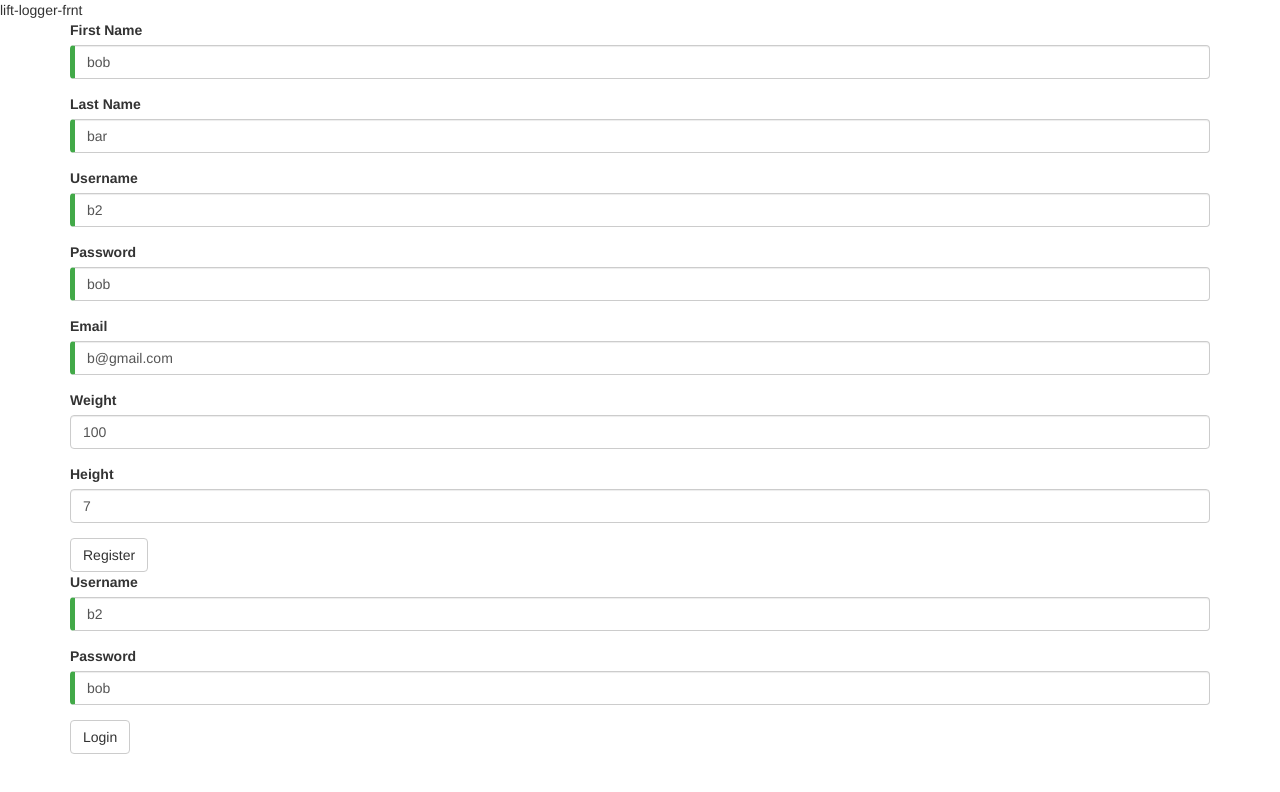
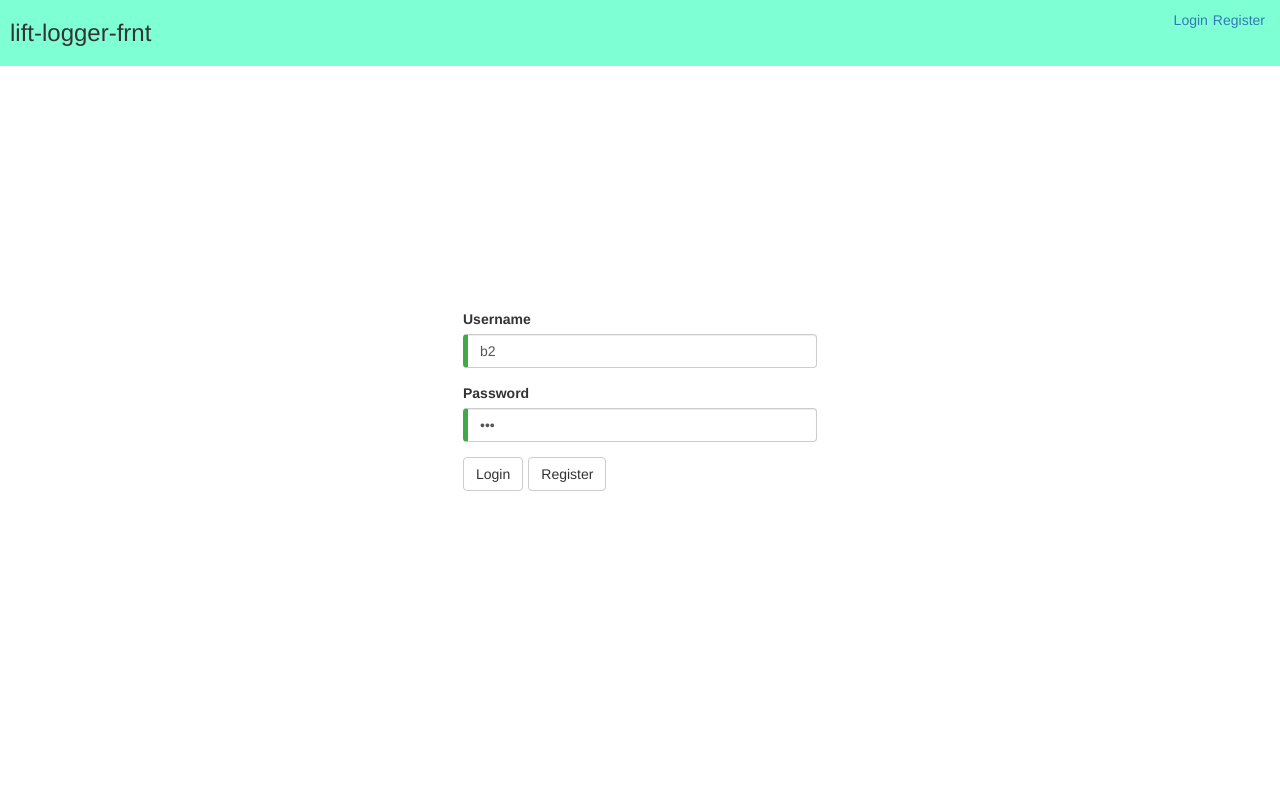
Before and after one commit to pitoniak32/lift-logger-frnt, an Angular app: page /login in a window 1280 px wide. Before the commit this address led to /. Shown: the top 792 px of the page. Built offline with nearby package versions, Linux system fonts and the light colour scheme.

Commit message:
feat: input and register forms with basic styles

```diff
--- a/src/app/app.component.html
+++ b/src/app/app.component.html
@@ -1,3 +1,9 @@
-<div>{{title}}</div>
-<register-form></register-form>
-<login-form></login-form>
+
+<div style="display: flex; background-color: aquamarine;">
+  <h3 style="padding: 0px 0px 10px 10px;">{{title}}</h3>
+  <nav style="margin-left: auto; padding: 10px 10px 0px 0px;">
+    <a style="padding-right: 5px;" routerLink="/login" routerLinkActive="active">Login</a>
+    <a style="padding-right: 5px;" routerLink="/register" routerLinkActive="active">Register</a>
+  </nav>
+</div>
+<router-outlet style="position: relative;"></router-outlet>
--- a/src/app/app.module.ts
+++ b/src/app/app.module.ts
@@ -16,7 +16,8 @@ import { LoginComponent } from './login/login.component';
     HttpClientModule,
     FormsModule,
     RouterModule.forRoot([
-      { path: '', component: UserComponent },
+      { path: 'login', component: LoginComponent },
+      { path: 'register', component: RegisterComponent },
     ])
   ],
   declarations: [
--- a/src/app/login/login.component.css
+++ b/src/app/login/login.component.css
@@ -0,0 +1,19 @@
+
+#button-box {
+  display: flex;
+}
+
+#login-submit-button {
+  margin-right: 5px;
+}
+#register-redirect-button {
+  margin-right: 5px;
+}
+
+.user-form {
+  width: 30%;
+  position: absolute;
+  top: 50%;
+  left: 50%;
+  transform: translate(-50%, -50%);
+}
--- a/src/app/login/login.component.html
+++ b/src/app/login/login.component.html
@@ -1,4 +1,4 @@
-<div class="container">
+<div class="container user-form">
   <div [hidden]="submitted">
     <form #userLoginForm="ngForm" (ngSubmit)="onSubmit()">
       <div class="form-group">
@@ -10,12 +10,15 @@
       </div>
       <div class="form-group">
         <label for="password">Password</label>
-        <input type="text" class="form-control" id="password" required [(ngModel)]="userModel.password" name="password" #password="ngModel">
+        <input type="password" class="form-control" id="password" required [(ngModel)]="userModel.password" name="password" #password="ngModel">
         <div [hidden]="password.valid || password.pristine" class="alert alert-danger" style="padding: 5px;">
           password is required
         </div>
       </div>
-      <button type="submit" class="btn btn-default" [disabled]="!userLoginForm.form.valid">Login</button>
+      <div id="button-box">
+        <button id="login-submit-button" type="submit" class="btn btn-default" [disabled]="!userLoginForm.form.valid">Login</button>
+        <button id="register-redirect-button" routerLink="/register" class="btn btn-default">Register</button>
+      </div>
     </form>
   </div>
   <div [hidden]="!submitted">
--- a/src/app/login/login.component.ts
+++ b/src/app/login/login.component.ts
@@ -7,7 +7,7 @@ import { User } from '../user';
   styleUrls: ['./login.component.css']
 })
 export class LoginComponent implements OnInit {
-  userModel: User = new User('bob', 'bar', 'b2', 'bob', 'b@gmail.com', 100, 7)
+  userModel: User = new User('bob', 'bar', 'b2', 'bob', 'bob', 'b@gmail.com', 100, 7)
 
   constructor() { }
 
@@ -19,6 +19,6 @@ export class LoginComponent implements OnInit {
   onSubmit() { this.submitted = true; }
 
   login() {
-    this.userModel = new User('', '', '', '', '', 0, 0)
+    this.userModel = new User('', '', '', '', '', '', 0, 0)
   }
 }
--- a/src/app/register/register.component.css
+++ b/src/app/register/register.component.css
@@ -0,0 +1,7 @@
+.user-form {
+  width: 30%;
+  position: absolute;
+  top: 50%;
+  left: 50%;
+  transform: translate(-50%, -50%);
+}
--- a/src/app/register/register.component.html
+++ b/src/app/register/register.component.html
@@ -1,18 +1,11 @@
-<div class="container">
+<div class="container user-form" style="padding-top: 10px;">
   <div [hidden]="submitted">
     <form #userLoginForm="ngForm" (ngSubmit)="onSubmit()">
       <div class="form-group">
-        <label for="firstName">First Name</label>
-        <input type="text" class="form-control" id="firstName" required [(ngModel)]="userModel.firstName" name="firstName" #firstName="ngModel">
-        <div [hidden]="firstName.valid || firstName.pristine" class="alert alert-danger" style="padding: 5px;">
-            first name is required
-        </div>
-      </div>
-      <div class="form-group">
-        <label for="lastName">Last Name</label>
-        <input type="text" class="form-control" id="lastName" required [(ngModel)]="userModel.lastName" name="lastName" #lastName="ngModel">
-        <div [hidden]="lastName.valid || lastName.pristine" class="alert alert-danger" style="padding: 5px;">
-            last name is required
+        <label for="email">Email</label>
+        <input type="text" class="form-control" id="email" required [(ngModel)]="userModel.email" name="email" #email="ngModel">
+        <div [hidden]="email.valid || email.pristine" class="alert alert-danger" style="padding: 5px;">
+          email is required
         </div>
       </div>
       <div class="form-group">
@@ -30,24 +23,10 @@
         </div>
       </div>
       <div class="form-group">
-        <label for="email">Email</label>
-        <input type="text" class="form-control" id="email" required [(ngModel)]="userModel.email" name="email" #email="ngModel">
-        <div [hidden]="email.valid || email.pristine" class="alert alert-danger" style="padding: 5px;">
-          email is required
-        </div>
-      </div>
-      <div class="form-group">
-        <label for="weight">Weight</label>
-        <input type="text" class="form-control" id="weight" [(ngModel)]="userModel.weight" name="weight" #weight="ngModel">
-        <div [hidden]="weight.valid || weight.pristine" class="alert alert-danger" style="padding: 5px;">
-          update this message
-        </div>
-      </div>
-      <div class="form-group">
-        <label for="height">Height</label>
-        <input type="text" class="form-control" id="Height" [(ngModel)]="userModel.height" name="height" #height="ngModel">
-        <div [hidden]="height.valid || height.pristine" class="alert alert-danger" style="padding: 5px;">
-          update this message
+        <label for="confirm-password">Confirm Password</label>
+        <input type="text" class="form-control" id="confirm-password" required [(ngModel)]="userModel.password" name="password" #password="ngModel">
+        <div [hidden]="password.valid || password.pristine" class="alert alert-danger" style="padding: 5px;">
+          password is required
         </div>
       </div>
       <button type="submit" class="btn btn-default" [disabled]="!userLoginForm.form.valid">Register</button>
--- a/src/app/register/register.component.ts
+++ b/src/app/register/register.component.ts
@@ -10,7 +10,7 @@ export class RegisterComponent implements OnInit {
 
   usernames = ['test1', 'test2', 'test3']
 
-  userModel: User = new User('bob', 'bar', 'b2', 'bob', 'b@gmail.com', 100, 7)
+  userModel: User = new User('bob', 'bar', 'b2', 'bob', 'bob', 'b@gmail.com', 100, 7)
 
   constructor() { }
 
@@ -23,7 +23,7 @@ export class RegisterComponent implements OnInit {
   onSubmit() { this.submitted = true; }
 
   newUser() {
-    this.userModel = new User('', '', '', '', '', 0, 0)
+    this.userModel = new User('', '', '', '', '', '', 0, 0)
   }
 
 }
--- a/src/app/user.ts
+++ b/src/app/user.ts
@@ -4,6 +4,7 @@ export class User {
   lastName: string
   username: string
   password: string
+  confirmPassword: string
   email: string
   weight: number
   height: number
@@ -13,6 +14,7 @@ export class User {
     lastName: string,
     username: string,
     password: string,
+    confirmPassword:string,
     email: string,
     weight: number,
     height: number,
@@ -21,6 +23,7 @@ export class User {
     this.lastName = lastName
     this.username = username
     this.password = password
+    this.confirmPassword = confirmPassword
     this.weight = weight
     this.height = height
     this.email = email
```
